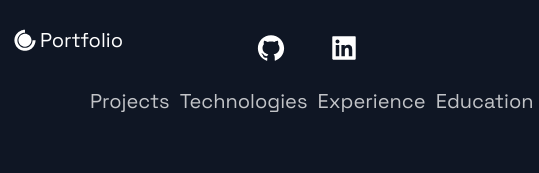
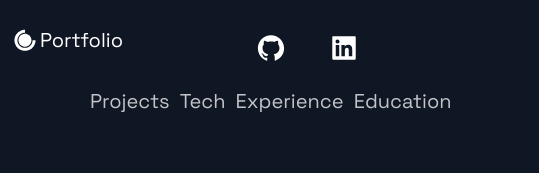
Before and after one commit to SeanEmmers/portfolio, a Next.js app: page / in a window 390 px wide. Shown: the top 173 px of the page, 539 px wide, since content can reach past the window. Built offline with nearby package versions, Linux system fonts and the light colour scheme.

Commit message:
resizing for phone

```diff
--- a/src/components/Header/Header.js
+++ b/src/components/Header/Header.js
@@ -22,7 +22,7 @@ const Header = () =>  (
       </li>
       <li>
         <Link href = "#Tech">
-          <NavLink> Technologies</NavLink>
+          <NavLink> Tech</NavLink>
         </Link>
       </li>
       <li>
```
